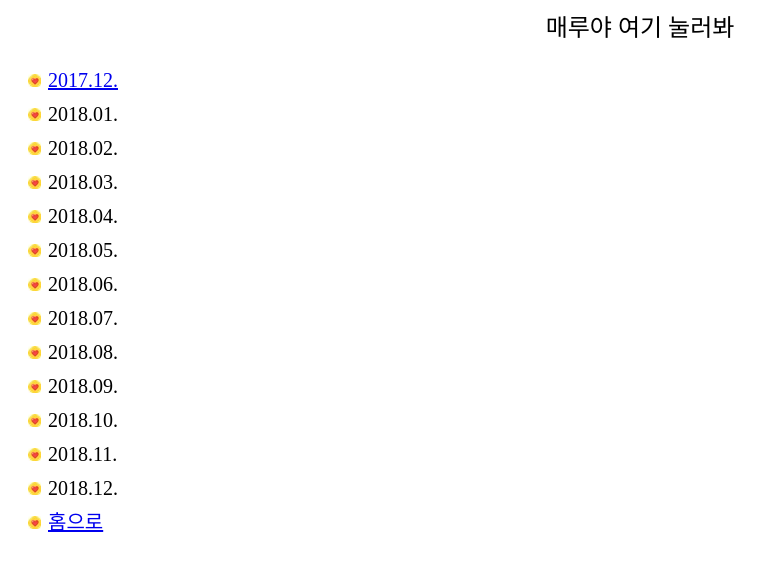
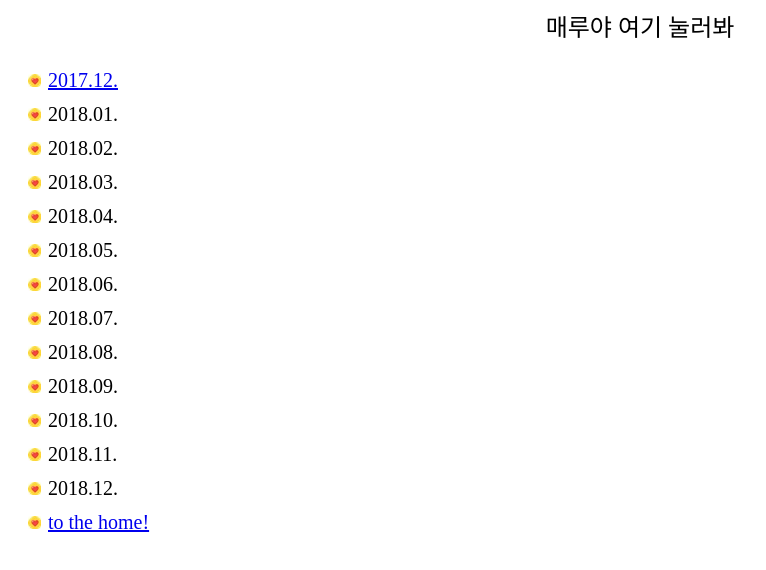
Before and after one commit to mgkiminseoul/studypage, a plain HTML site: page list.html in a window 1280 px wide. Shown: the whole page, without its empty margins (0-766 px from the left). Drawn offline with Linux system fonts and the light colour scheme.

Commit message:
Add files via upload

```diff
--- a/list.html
+++ b/list.html
@@ -12,6 +12,11 @@
 
       .leftcontent {
         font-size : 15pt;
+      }
+
+      .gotohome {
+        font-size : 15pt;
+        font-family : 타이포_쌍문동;
       }
 
       .square {
@@ -38,7 +43,7 @@
     <li>2018.10.</li>
     <li>2018.11.</li>
     <li>2018.12.</li>
-    <li><a href = "./MainPage.html" target = Main>홈으로</a></li>
+    <li><a href = "./MainPage.html" target = Main class = "gotohome">to the home!</a></li>
   </ul>
 </body>
 </html>
```
Also changed, not shown: MainPage.html (+4 -3 lines).
